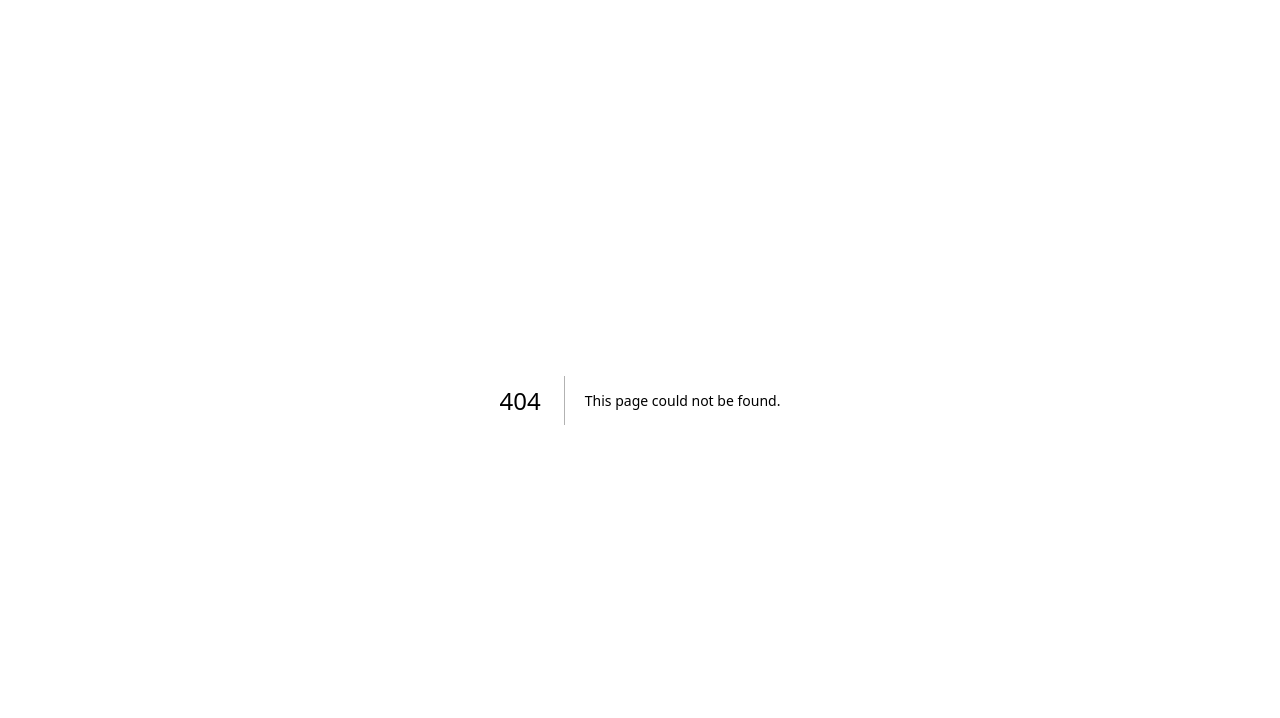
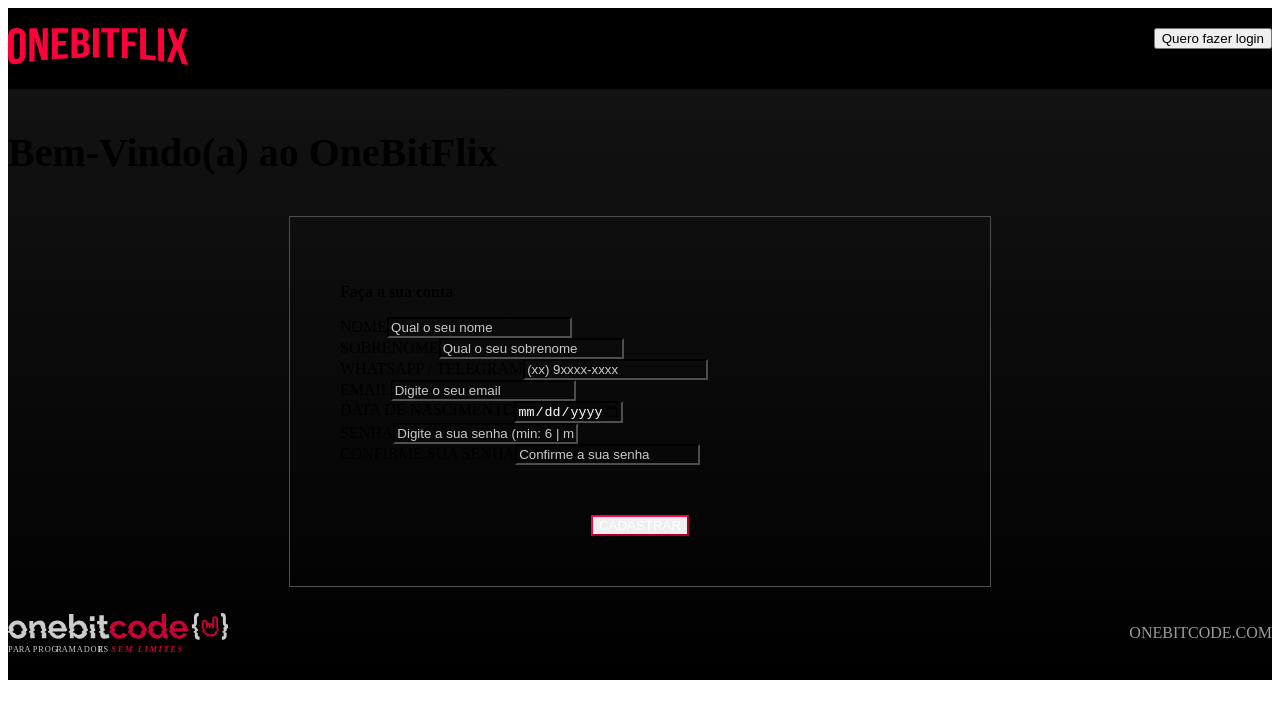
Before and after one commit to febarbosa98/onebitflix-front, a Next.js app: page /register in a window 1280 px wide. Before the commit this address had no page. Shown: the top 718 px of the page. Built offline with nearby package versions, Linux system fonts and the light colour scheme.

Commit message:
criação da pagina de registro e estilo visual e responsitividade

```diff
--- /dev/null
+++ b/pages/register.tsx
@@ -0,0 +1,81 @@
+/* eslint-disable @next/next/no-sync-scripts */
+/* eslint-disable @typescript-eslint/no-unused-vars */
+import HeaderGeneric from "@/src/components/common/headerGeneric";
+import styles from "../styles/registerLogin.module.scss";
+import Head from "next/head";
+import { Form, FormGroup, Label, Container, Button, Input } from "reactstrap";
+import Footer from "@/src/components/common/footer";
+
+const Register = function () {
+  return (
+    <>
+      <Head>
+        <title>Onebitflix - Registro</title>
+        <link rel="shortcut icon" href="/favicon.svg" type="image/x-icon" />
+        <script src="https://jsuites.net/v4/jsuites.js"></script>
+      </Head>
+      <main className={styles.main}>
+        <HeaderGeneric
+          logoUrl="/"
+          btnUrl="/login"
+          btnContent="Quero fazer login"
+        />
+        <Container className="py-5">
+          <p className={styles.formTitle}>Bem-Vindo(a) ao OneBitFlix</p>
+          <Form className={styles.form}>
+            <p className="text-center">
+              <strong>Faça a sua conta</strong>
+            </p>
+
+          <FormGroup>
+            <Label form="firstName" className={styles.Label}>
+              NOME
+            </Label>
+            <Input id="firstName" name="firstName" type="text" placeholder="Qual o seu nome" required maxLength={20} className={styles.inputName}/>
+          </FormGroup>
+          <FormGroup>
+            <Label form="lastName" className={styles.Label}>
+              SOBRENOME
+            </Label>
+            <Input id="lastName" name="lastName" type="text" placeholder="Qual o seu sobrenome" required maxLength={20} className={styles.inputName}/>
+          </FormGroup>
+          <FormGroup>
+            <Label form="phone" className={styles.Label}>
+              WHATSAPP / TELEGRAM
+            </Label>
+            <Input id="phone" name="phone" type="tel" placeholder="(xx) 9xxxx-xxxx" data-mask="[-]+55 (00) 00000-0000" required  className={styles.input}/>
+          </FormGroup>
+          <FormGroup>
+            <Label form="email" className={styles.Label}>
+              EMAIL
+            </Label>
+            <Input id="email" name="email" type="email" placeholder="Digite o seu email" required  className={styles.input}/>
+          </FormGroup>
+          <FormGroup>
+            <Label form="birth" className={styles.Label}>
+              DATA DE NASCIMENTO
+            </Label>
+            <Input id="birth" name="birth" type="date" min="1930-01-01" max='2022-12-31' required  className={styles.input}/>
+          </FormGroup>
+          <FormGroup>
+            <Label form="password" className={styles.Label}>
+              SENHA
+            </Label>
+            <Input id="password" name="password" type="password" placeholder="Digite a sua senha (min: 6 | max: 20)" required minLength={6} maxLength={20} className={styles.input}/>
+          </FormGroup>
+          <FormGroup>
+            <Label form="password" className={styles.Label}>
+              CONFIRME SUA SENHA
+            </Label>
+            <Input id="password" name="password" type="password" placeholder="Confirme a sua senha" required minLength={6} maxLength={20} className={styles.input}/>
+          </FormGroup>
+          <Button type="submit" outline className={styles.formBtn}>CADASTRAR</Button>
+          </Form>
+        </Container>
+        <Footer/>
+      </main>
+    </>
+  );
+};
+
+export default Register;
--- /dev/null
+++ b/src/components/common/headerGeneric/index.tsx
@@ -0,0 +1,27 @@
+/* eslint-disable @next/next/no-img-element */
+import { Button, Container } from "reactstrap"
+import styles from "./styles.module.scss"
+import Link from "next/link"
+
+interface props {
+    logoUrl: string;
+    btnUrl: string;
+    btnContent: string;
+}
+
+const HeaderGeneric = function ({logoUrl, btnUrl, btnContent}: props) {
+    return (<>
+       <div className={styles.header}>
+            <Container className={styles.headerContainer}>
+                <Link href={logoUrl}>
+                <img src="/logoOnebitflix.svg" alt="logoRegister" className={styles.headerLogo}/>
+                </Link>
+                <Link href={btnUrl}>
+                <Button outline color="light" className={styles.headerBtn}>{btnContent}</Button>
+                </Link>
+            </Container>
+       </div>
+    </>)
+}
+
+export default HeaderGeneric
--- /dev/null
+++ b/src/components/common/headerGeneric/styles.module.scss
@@ -0,0 +1,34 @@
+@import "../../../../styles/colors.module.scss";
+
+.header{
+    background-color: black;
+}
+.headerContainer{
+    display: flex;
+    justify-content: space-between;
+    flex-wrap: wrap;
+    padding: 20px 0px;
+    gap: 16px;
+
+}
+.headerLogo{
+    width: 180px;
+    cursor: pointer;
+}
+
+.headerBtn:hover {
+    border-color: $lightRed;
+    color: $lightGray;
+    background-color: transparent;
+}
+
+@media (max-width: 575px) {
+    .headerContainer{
+        padding: 20px 16px;
+    }
+}
+@media (max-width: 380px) {
+    .headerContainer{
+      justify-content: center;
+    }
+}
--- /dev/null
+++ b/styles/registerLogin.module.scss
@@ -0,0 +1,74 @@
+@import "./colors.module.scss";
+
+.main{
+    background-image: linear-gradient(to bottom, #151515, black);
+}
+.formTitle{
+    font-size: 40px;
+    font-weight: bold;
+    margin-bottom: 40px;
+}
+.form{
+    width: 600px;
+    padding: 50px;
+    border: 1px solid $darkGray;
+    margin: 0 auto;
+}
+.label{
+    font-size: 14px;
+    font-weight: bold;
+    padding-top: 20px;
+}
+.input{
+    border-color: $darkGray;
+    background-color: transparent;
+    color: white;
+
+    &::placeholder{
+        color: $lightGray;
+    }
+    &:focus{
+      border-color: $lightGray;
+      background-color: transparent;
+      color: white;
+      box-shadow: none;
+    }
+}
+.inputName{
+    @extend .input;
+    text-transform: uppercase;
+    &::placeholder{
+        text-transform: none;
+    }
+}
+.formBtn{
+    display: block;
+    margin: 50px auto 0 auto;
+    border-color: $lightRed;
+    color: white;
+
+    &:hover{
+        background-color: transparent;
+        color: $lightGray;
+        border-color: $darkRed;
+    }
+}
+@media(max-width: 767px){
+    .formTitle{
+        font-size: 30px;
+    }
+    .form{
+        width: 95%;
+    }
+}
+@media(max-width: 540px){
+    .form{
+        padding: 50px 10px;
+    }
+}
+@media(max-width: 425px){
+    .formTitle{
+       font-size: 24px;
+       text-align: center;
+    }
+}
```
